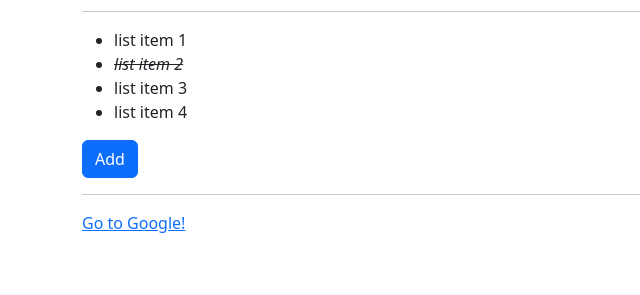
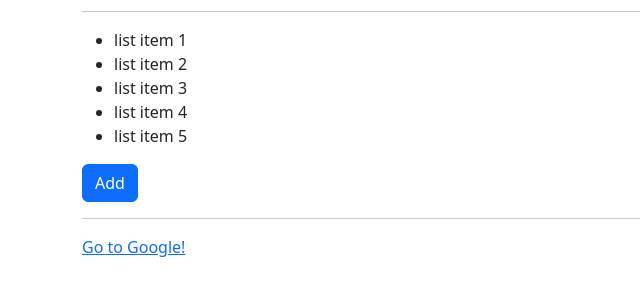
Before and after one commit to drblue/fed22-javascript-1, a plain HTML site: page 22-dom-102-events/index.html in a window 1280 px wide. Both pictures are taken after a click on the button "Add". Shown: the part 53-348 px from the top of the page, without its empty margins (0-640 px from the left). Drawn offline with nearby package versions, Linux system fonts and the light colour scheme.

Commit message:
Create a new listitem when button is clicked.

```diff
--- a/22-dom-102-events/index.html
+++ b/22-dom-102-events/index.html
@@ -21,7 +21,7 @@
 
 		<ul>
 			<li>list item 1</li>
-			<li class="completed">list item 2</li>
+			<li>list item 2</li>
 			<li>list item 3</li>
 			<li>list item 4</li>
 		</ul>
--- a/22-dom-102-events/script.js
+++ b/22-dom-102-events/script.js
@@ -2,3 +2,17 @@
  * DOM 102 + events
  *
  */
+
+// get a reference to the button
+const btnAdd = document.querySelector('#add');
+
+// WHEN someone CLICKS on the BUTTON
+btnAdd.addEventListener('click', () => {
+	// DO this
+	console.log("oh, nice");
+
+	// GET reference to ALL `li` elements and their LENGTH
+	const liCount = document.querySelectorAll('li').length;
+
+	document.querySelector('ul').innerHTML += `<li>list item ${liCount + 1}</li>`;
+});
```
